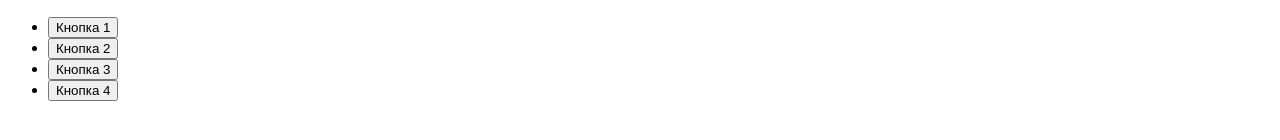
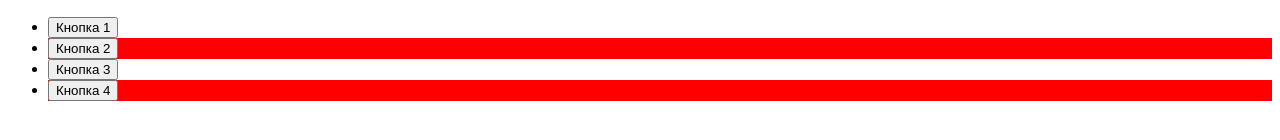
Before and after one commit to Justx112/JavaScript, a plain HTML site: page 3.html in a window 1280 px wide. Shown: the part 164-304 px from the top of the page. Drawn offline with Linux system fonts and the light colour scheme.

Commit message:
finish hw

```diff
--- a/3.html
+++ b/3.html
@@ -1,9 +1,11 @@
 <!DOCTYPE html>
 <html lang="en">
+
 <head>
   <meta charset="UTF-8">
   <title>Homework</title>
 </head>
+
 <body>
   <!--
 Обязательное задание.
@@ -57,13 +59,14 @@
     теги будут созданы браузером.
     */
 
-  window.rea
+    document.addEventListener("DOMContentLoaded", () => console.log("Все теги прогрузились"));
 
     /*
     2. Необходимо вывести сообщение в консоль "страница загрузилась", когда все
     ресурсы страницы будут загружены.
     */
 
+    window.addEventListener("load", () => console.log("Страница загрузилась"));
 
     /*
     3. При клике на какой-либо тег на странице в консоль должно выводиться
@@ -75,13 +78,22 @@
     Необходимо использовать делегирование.
     */
 
+    document.addEventListener("click", () => {
+      if (event.target.classList.contains("super_element")) {
+        console.log("Класс 'super_elemet' присутсвует в элементе: " + event.target.tagName)
+      }
+      else {
+        console.log("Класс 'super_elemet' отсутсвует в элементе: " + event.target.tagName)
+      }
+    });
 
     /*
     4. Сделайте, чтобы при наведении на textarea в консоли появлялось сообщение:
     "Вы навели на textarea."
      */
 
-
+    document.querySelector("textarea")
+      .addEventListener("mouseover", () => console.log("Вы навели на textarea."));
     /*
     5. Необходимо повесить событие клика на тег ul. В обработчике события в
     консоль необходимо выводить текст, который записан внутри элемента кнопки,
@@ -90,6 +102,21 @@
     Необходимо использовать делегирование.
      */
 
+    document.querySelector("ul")
+      .addEventListener("click", () => {
+        event.target.tagName === "BUTTON" ?
+          console.log(event.target.textContent) :
+          event.stopImmediatePropagation()
+      });
+
+
+    // document.querySelector("ul")
+    //     .addEventListener("click", () => {
+    //       event.stopPropagation();
+    //       console.log(this.innerText);
+    //     })
+    // PS: Не понимаю почему при таком написание в this
+    // падает window а не конкретная кнопка
 
     /*
     6. Вопрос: Почему в console.log пишется сначала текст из 5 задания и только
@@ -97,11 +124,25 @@
     Ответ необходимо написать здесь же, под этим комментарием, своими словами.
     */
 
+      /*
+      Как я понял мы идем от "младшего" к "старшему",
+      если тег "а" вложен в тег "б" и мы нажимаем на "а"
+      сначало выполнятся все события связанные конкретно с ним,
+      но так как он вложен мы так же косвенно зацепили и тег "б",
+      и после отработки события тега "а" мы приступаем к обработки событий тега "б".
+      PS: можно развернуть порядок добавив параметр в "addEventListener"
+      */
 
     /*
     7. С помощью JS необходимо изменить цвет заднего фона каждого второго тега li.
      */
 
+     document.querySelectorAll("li:nth-child(2n)")
+     .forEach(element => element.style.backgroundColor = 'red');
+
+
+
   </script>
 </body>
+
 </html>
```
Lines whose indentation alone changed are shown as unchanged.
